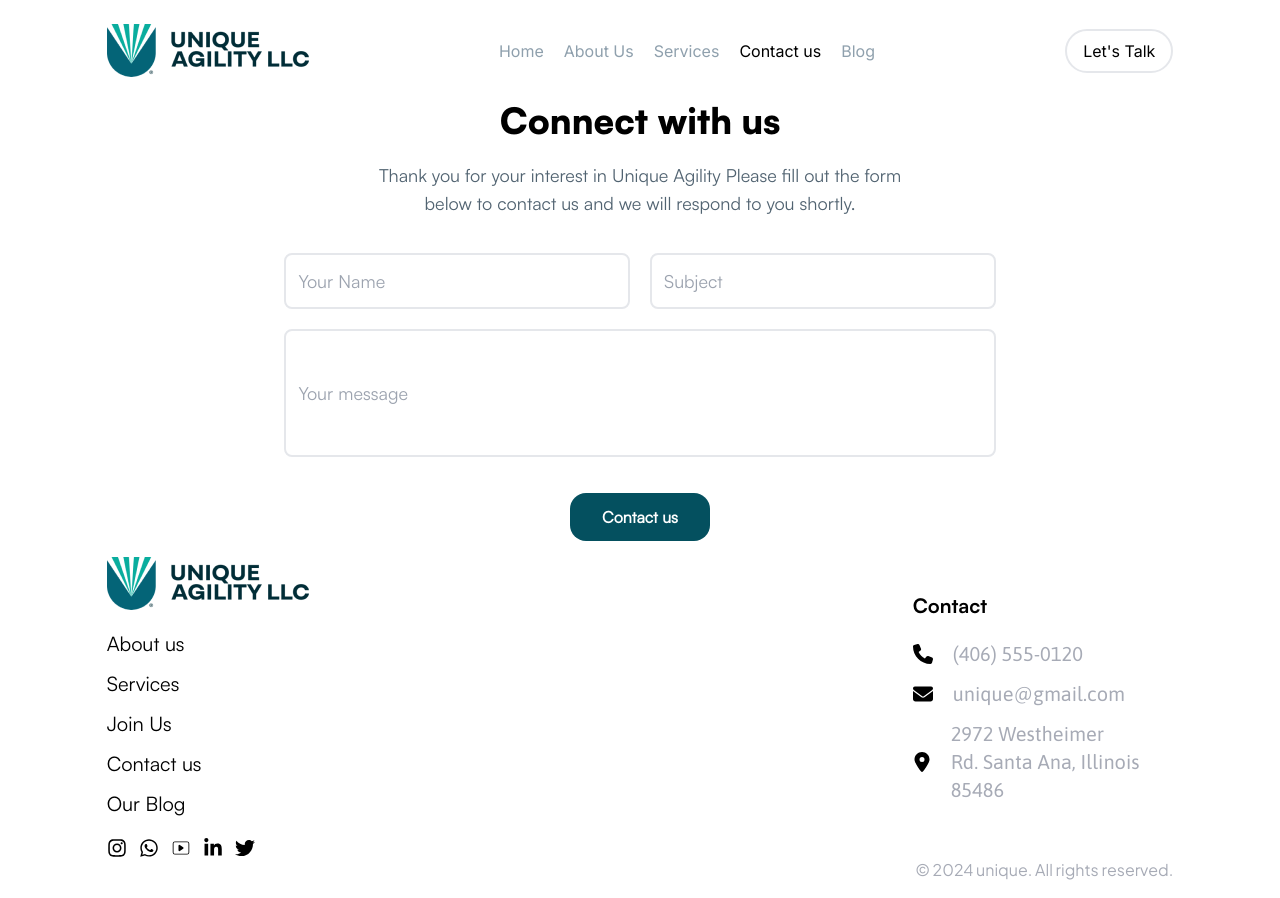
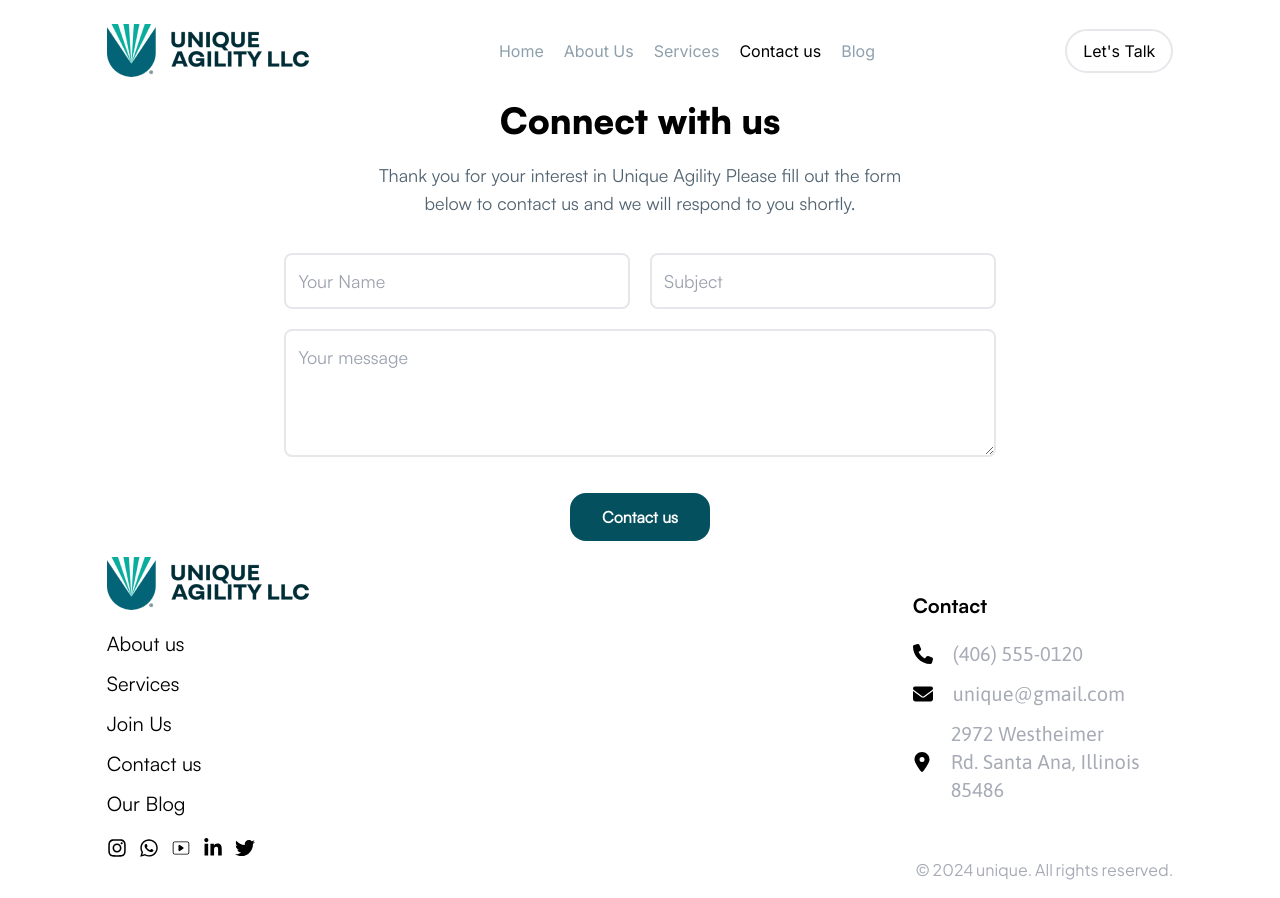
Before and after one commit to Phickayor/unique-agility, a Next.js app: page /contact in a window 1280 px wide. Built offline with nearby package versions, Linux system fonts and the light colour scheme.

Commit message:
Update ContactForm.tsx

```diff
--- a/components/Contact/ContactForm.tsx
+++ b/components/Contact/ContactForm.tsx
@@ -13,12 +13,11 @@ function ContactForm() {
       <div className="grid md:grid-cols-2 mx-auto py-4 lg:w-8/12 gap-5 [&>*]:border-2 [&>*]:rounded-lg md:[&>*]:text-lg [&>*]:p-3 focus:[&>*]:outline-green">
         <input type="text" placeholder="Your Name" />
         <input type="text" name="subject" placeholder="Subject" />
-        <input
-          type="text"
+        <textarea
           name="body"
           placeholder="Your message"
-          className="md:col-span-2 h-32"
-        />
+          className="md:col-span-2 h-32 self-start"
+        ></textarea>
       </div>
 
       <button type="submit" className="bg-green font-semibold text-white px-8 py-3 rounded-2xl">
```
